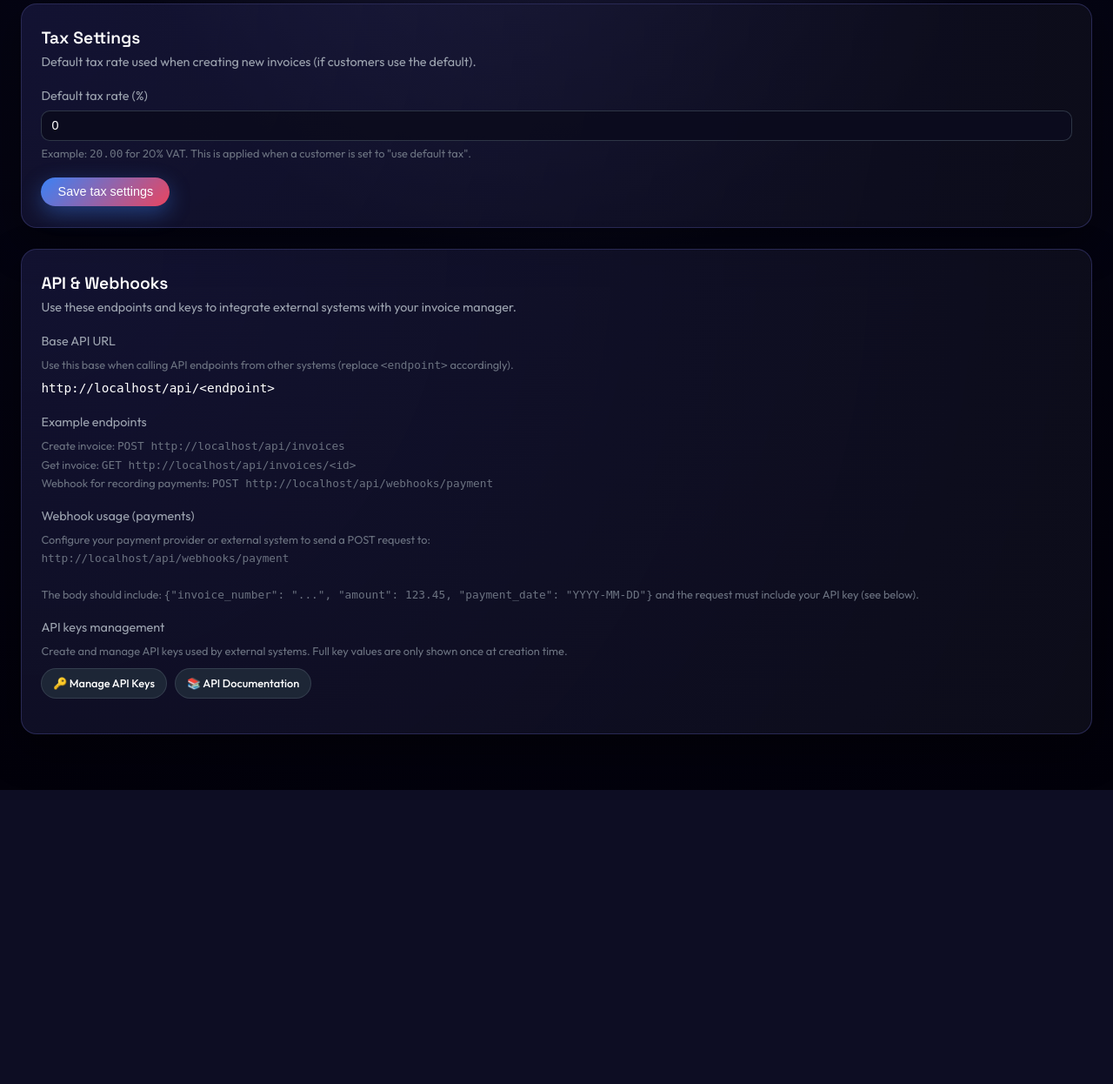
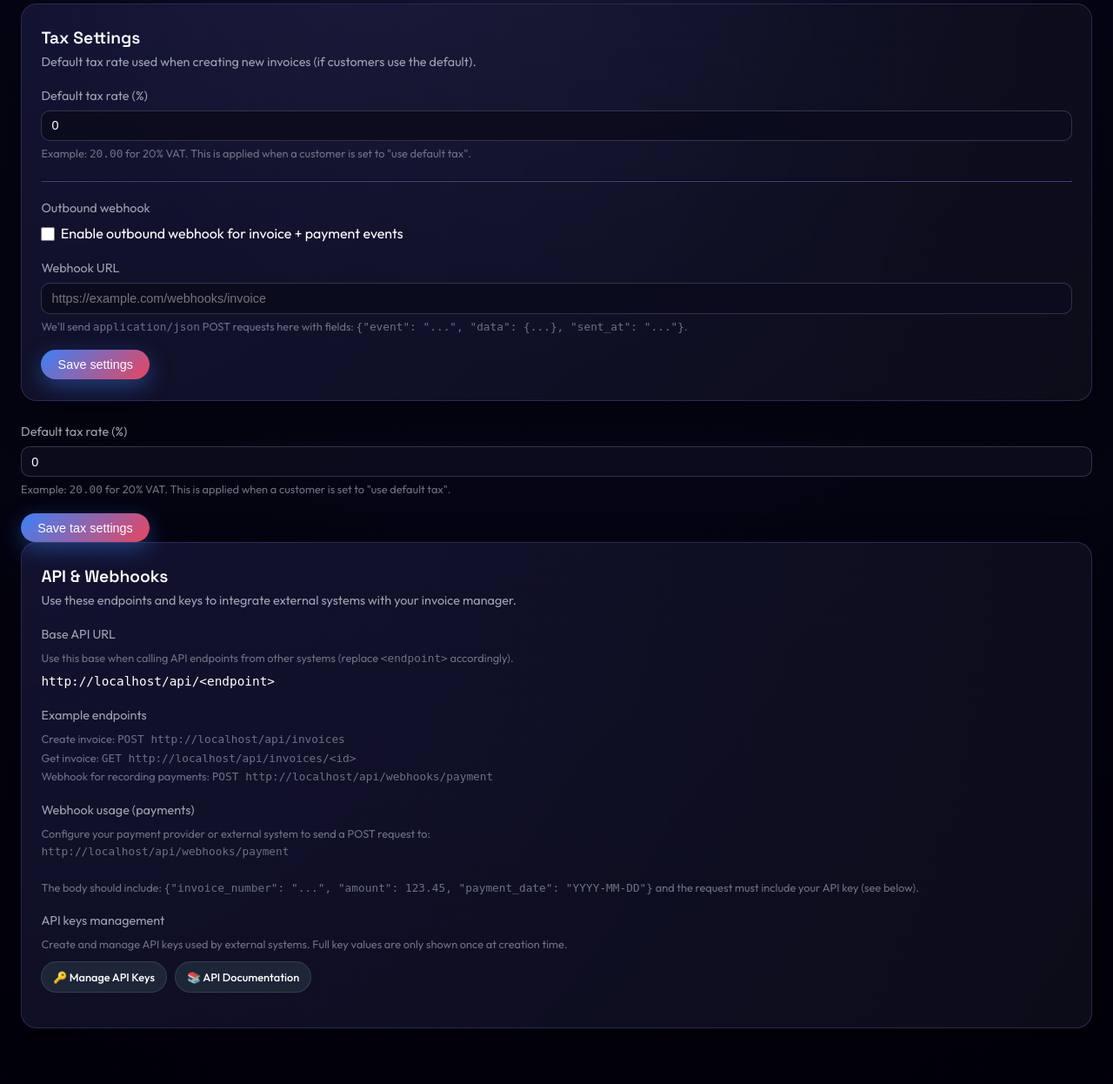
Before and after one commit to tegwin/cgtinvoicemanager, a Flask app: page /settings in a window 1280 px wide. Shown: the part 211-1457 px from the top of the page at 87% size. Before the commit the page ends 1119 px from the top, so only its background shows below. Run offline with Flask 3, Linux system fonts and the light colour scheme; data comes from the database, SQL or seed files in the repository.

Commit message:
Updated files

```diff
--- a/invoice_manager/app.py
+++ b/invoice_manager/app.py
@@ -4,6 +4,8 @@
 import csv
 import io
 from secrets import token_hex
+
+import requests
 
 from flask import (
     Flask, render_template, request, redirect, url_for,
@@ -195,6 +197,10 @@
                                  nullable=False,
                                  default=Decimal("0.00"))
 
+    # Outbound webhook config
+    outbound_webhook_url = db.Column(db.String(500))
+    outbound_webhook_enabled = db.Column(db.Boolean, nullable=False, default=False)
+
 
 class APIKey(db.Model):
     __tablename__ = "api_keys"
@@ -263,6 +269,33 @@
     return customer.tax_rate
 
 
+def send_outbound_webhook(event_type: str, payload: dict):
+    """
+    Send a JSON webhook to the configured outbound_webhook_url.
+    Does nothing if not enabled or URL blank.
+    Never raises back to the caller – errors are just printed.
+    """
+    settings = get_settings()
+    if not settings.outbound_webhook_enabled or not settings.outbound_webhook_url:
+        return
+
+    body = {
+        "event": event_type,
+        "data": payload,
+        "sent_at": datetime.utcnow().isoformat() + "Z",
+    }
+
+    try:
+        resp = requests.post(
+            settings.outbound_webhook_url,
+            json=body,
+            timeout=5,
+        )
+        print(f"[webhook] Sent {event_type} → {settings.outbound_webhook_url} ({resp.status_code})")
+    except Exception as e:
+        print(f"[webhook] Error sending {event_type} → {settings.outbound_webhook_url}: {e}")
+
+
 # -----------------------
 # Web UI routes
 # -----------------------
@@ -278,13 +311,20 @@
 def settings_view():
     settings = get_settings()
     if request.method == "POST":
+        # Default tax rate
         rate_str = (request.form.get("default_tax_rate") or "").strip()
         try:
             settings.default_tax_rate = Decimal(rate_str or "0")
-            db.session.commit()
-            flash("Settings saved", "success")
         except Exception:
             flash("Invalid tax rate", "danger")
+            return redirect(url_for("settings_view"))
+
+        # Outbound webhook config
+        settings.outbound_webhook_enabled = bool(request.form.get("outbound_webhook_enabled"))
+        settings.outbound_webhook_url = (request.form.get("outbound_webhook_url") or "").strip() or None
+
+        db.session.commit()
+        flash("Settings saved", "success")
         return redirect(url_for("settings_view"))
     return render_template("settings.html", settings=settings)
 
@@ -460,6 +500,8 @@
 
 
 def handle_invoice_form(invoice=None):
+    is_new = invoice is None  # track whether it's a new invoice
+
     customer_id = request.form.get("customer_id")
     issue_date_str = request.form.get("issue_date")
     due_date_str = request.form.get("due_date")
@@ -522,6 +564,14 @@
 
     invoice.recalc_totals()
     db.session.commit()
+
+    # 🔔 outbound webhook
+    try:
+        event_name = "invoice.created" if is_new else "invoice.updated"
+        send_outbound_webhook(event_name, invoice.to_dict())
+    except Exception:
+        pass
+
     flash("Invoice saved", "success")
     return redirect(url_for("invoice_detail", invoice_id=invoice.id))
 
@@ -558,6 +608,18 @@
     db.session.add(payment)
     invoice.recalc_totals()
     db.session.commit()
+
+    # 🔔 outbound webhook
+    try:
+        send_outbound_webhook(
+            "payment.recorded",
+            {
+                "invoice": invoice.to_dict(include_items=False),
+                "payment": payment.to_dict(),
+            },
+        )
+    except Exception:
+        pass
 
     flash("Payment added", "success")
     return redirect(url_for("invoice_detail", invoice_id=invoice.id))
--- a/invoice_manager/templates/settings.html
+++ b/invoice_manager/templates/settings.html
@@ -17,6 +17,46 @@
       </div>
     </div>
   </div>
+
+  <form method="post">
+    <div class="mb-3">
+      <label class="form-label">Default tax rate (%)</label>
+      <input type="number" step="0.01" name="default_tax_rate" class="form-control"
+             value="{{ settings.default_tax_rate or 0 }}">
+      <div class="form-text">
+        Example: <code>20.00</code> for 20% VAT. This is applied when a customer is set to "use default tax".
+      </div>
+    </div>
+
+    <hr style="border-color: rgba(45,45,90,0.7); margin: 1.2rem 0;">
+
+    <div class="mb-3">
+      <label class="form-label">Outbound webhook</label>
+      <div class="form-check">
+        <input class="form-check-input" type="checkbox" id="outbound_webhook_enabled"
+               name="outbound_webhook_enabled"
+               {% if settings.outbound_webhook_enabled %}checked{% endif %}>
+        <label class="form-check-label" for="outbound_webhook_enabled">
+          Enable outbound webhook for invoice + payment events
+        </label>
+      </div>
+    </div>
+
+    <div class="mb-3">
+      <label class="form-label">Webhook URL</label>
+      <input type="url" name="outbound_webhook_url" class="form-control"
+             placeholder="https://example.com/webhooks/invoice"
+             value="{{ settings.outbound_webhook_url or '' }}">
+      <div class="form-text">
+        We'll send <code>application/json</code> POST requests here with fields:
+        <code>{"event": "...", "data": {...}, "sent_at": "..."}</code>.
+      </div>
+    </div>
+
+    <button class="btn btn-primary">Save settings</button>
+  </form>
+</div>
+
 
   <form method="post">
     <div class="mb-3">
```
Also changed, not shown: invoice_manager/docker-compose.yml (+32 -23 lines).
